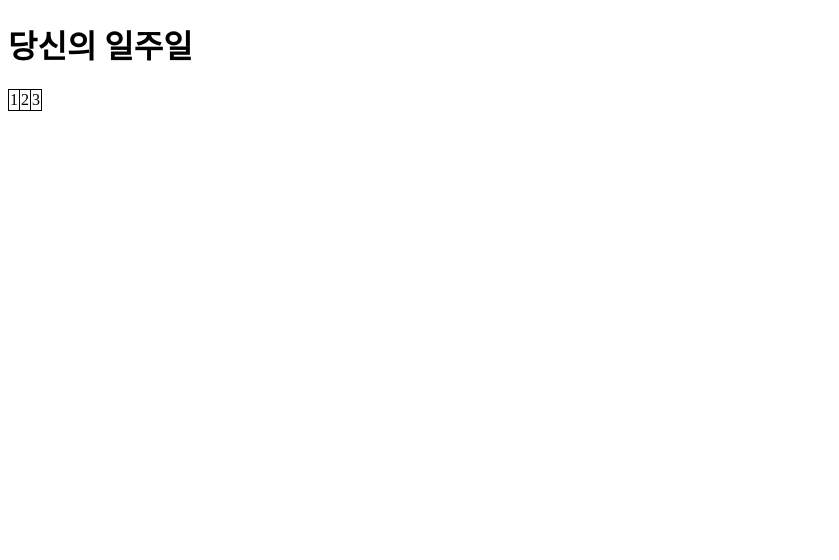
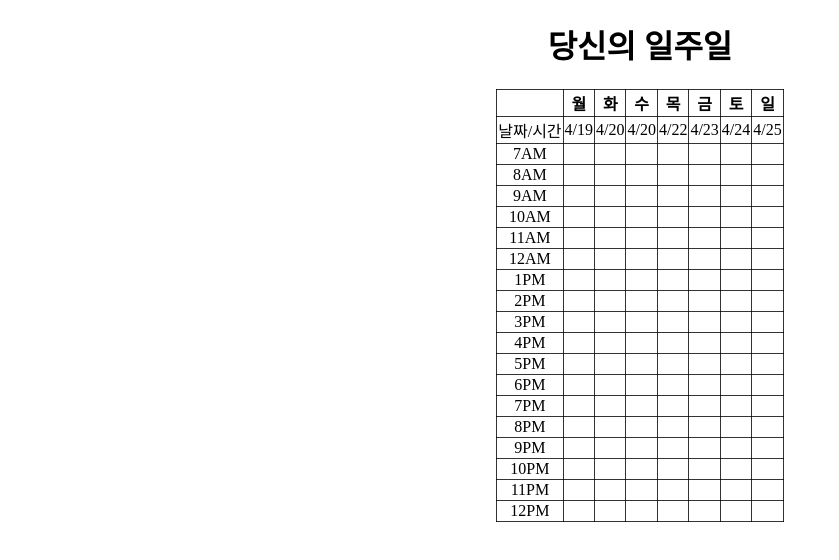
Before and after one commit to huckjoo/TimeTable, a plain HTML site: page index.html in a window 1280 px wide. Shown: the whole page, without its empty margins (0-839 px from the left). Drawn offline with Linux system fonts and the light colour scheme.

Commit message:
update index page

```diff
--- a/index.html
+++ b/index.html
@@ -9,11 +9,205 @@
   <body>
     <h1>당신의 일주일</h1>
     <table>
+      <th></th>
+      <th>월</th>
+      <th>화</th>
+      <th>수</th>
+      <th>목</th>
+      <th>금</th>
+      <th>토</th>
+      <th>일</th>
       <tr>
-        <td>1</td>
-        <td>2</td>
-        <td>3</td>
+        <td>날짜/시간</td>
+        <td>4/19</td>
+        <td>4/20</td>
+        <td>4/20</td>
+        <td>4/22</td>
+        <td>4/23</td>
+        <td>4/24</td>
+        <td>4/25</td>
+      </tr>
+      <tr>
+        <td>7AM</td>
+        <td></td>
+        <td></td>
+        <td></td>
+        <td></td>
+        <td></td>
+        <td></td>
+        <td></td>
+      </tr>
+      <tr>
+        <td>8AM</td>
+        <td></td>
+        <td></td>
+        <td></td>
+        <td></td>
+        <td></td>
+        <td></td>
+        <td></td>
+      </tr>
+      <tr>
+        <td>9AM</td>
+        <td></td>
+        <td></td>
+        <td></td>
+        <td></td>
+        <td></td>
+        <td></td>
+        <td></td>
+      </tr>
+      <tr>
+        <td>10AM</td>
+        <td></td>
+        <td></td>
+        <td></td>
+        <td></td>
+        <td></td>
+        <td></td>
+        <td></td>
+      </tr>
+      <tr>
+        <td>11AM</td>
+        <td></td>
+        <td></td>
+        <td></td>
+        <td></td>
+        <td></td>
+        <td></td>
+        <td></td>
+      </tr>
+      <tr>
+        <td>12AM</td>
+        <td></td>
+        <td></td>
+        <td></td>
+        <td></td>
+        <td></td>
+        <td></td>
+        <td></td>
+      </tr>
+      <tr>
+        <td>1PM</td>
+        <td></td>
+        <td></td>
+        <td></td>
+        <td></td>
+        <td></td>
+        <td></td>
+        <td></td>
+      </tr>
+      <tr>
+        <td>2PM</td>
+        <td></td>
+        <td></td>
+        <td></td>
+        <td></td>
+        <td></td>
+        <td></td>
+        <td></td>
+      </tr>
+      <tr>
+        <td>3PM</td>
+        <td></td>
+        <td></td>
+        <td></td>
+        <td></td>
+        <td></td>
+        <td></td>
+        <td></td>
+      </tr>
+      <tr>
+        <td>4PM</td>
+        <td></td>
+        <td></td>
+        <td></td>
+        <td></td>
+        <td></td>
+        <td></td>
+        <td></td>
+      </tr>
+      <tr>
+        <td>5PM</td>
+        <td></td>
+        <td></td>
+        <td></td>
+        <td></td>
+        <td></td>
+        <td></td>
+        <td></td>
+      </tr>
+      <tr>
+        <td>6PM</td>
+        <td></td>
+        <td></td>
+        <td></td>
+        <td></td>
+        <td></td>
+        <td></td>
+        <td></td>
+      </tr>
+      <tr>
+        <td>7PM</td>
+        <td></td>
+        <td></td>
+        <td></td>
+        <td></td>
+        <td></td>
+        <td></td>
+        <td></td>
+      </tr>
+      <tr>
+        <td>8PM</td>
+        <td></td>
+        <td></td>
+        <td></td>
+        <td></td>
+        <td></td>
+        <td></td>
+        <td></td>
+      </tr>
+      <tr>
+        <td>9PM</td>
+        <td></td>
+        <td></td>
+        <td></td>
+        <td></td>
+        <td></td>
+        <td></td>
+        <td></td>
+      </tr>
+      <tr>
+        <td>10PM</td>
+        <td></td>
+        <td></td>
+        <td></td>
+        <td></td>
+        <td></td>
+        <td></td>
+        <td></td>
+      </tr>
+      <tr>
+        <td>11PM</td>
+        <td></td>
+        <td></td>
+        <td></td>
+        <td></td>
+        <td></td>
+        <td></td>
+        <td></td>
+      </tr>
+      <tr>
+        <td>12PM</td>
+        <td></td>
+        <td></td>
+        <td></td>
+        <td></td>
+        <td></td>
+        <td></td>
+        <td></td>
       </tr>
     </table>
+    <scirpt src="app.js"></scirpt>
   </body>
 </html>
--- a/style.css
+++ b/style.css
@@ -1,7 +1,15 @@
 table {
   border-collapse: collapse;
+  text-align: center;
+  display: flex;
+  align-items: center;
+  justify-content: center;
 }
 table tr,
-table td {
-  border: 1px solid black;
+table td,
+table th {
+  border: 1px solid rgb(0, 0, 0, 0.8);
 }
+h1 {
+  text-align: center;
+}
```
